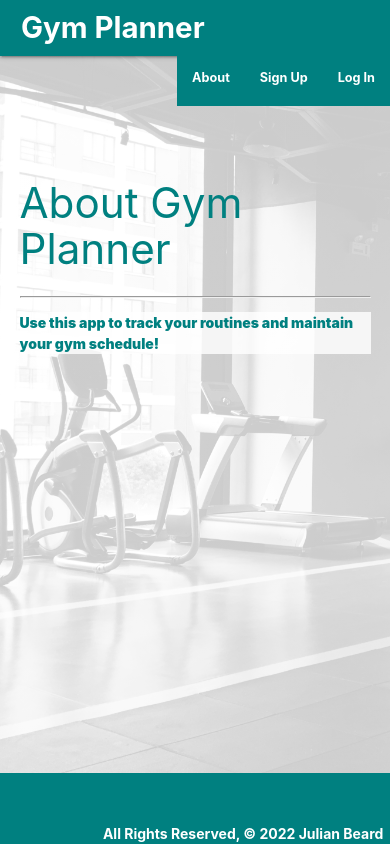
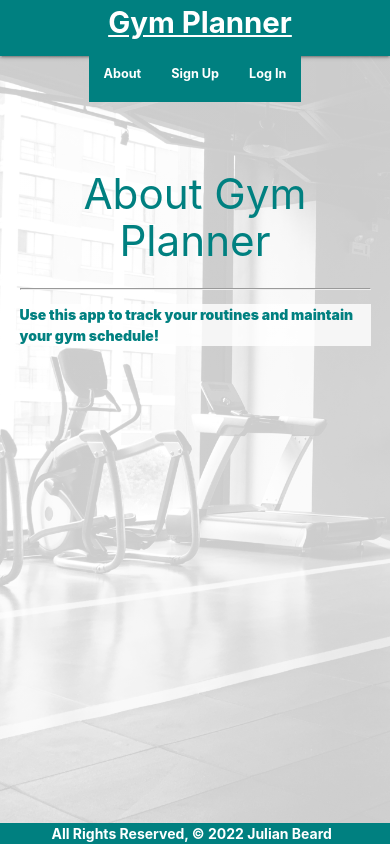
Before and after one commit to badjab326/gymplanner, a Django app: page /about/ in a window 390 px wide. Run offline with Django 4.2, Linux system fonts and the light colour scheme.

Commit message:
new mobile navbar updates

```diff
--- a/main_app/static/css/style.css
+++ b/main_app/static/css/style.css
@@ -13,11 +13,15 @@ body {
 
 }
 
+.left {
+    margin-left: 10px;
+}
+
 main {
     flex: 1 0 auto;
   }
 
-  footer {
+footer {
     padding-top: 0;
     text-align: right;
   }
@@ -55,13 +59,45 @@ p {
 }
 
 @media screen and (max-width: 768px) {
+    .title {
+        display: flex;
+        justify-content: center;
+    }
+
+    .left {
+        text-decoration: underline;
+        margin-top: -5px;
+        float: none !important;
+    }
+
+    nav .brand-logo.left {
+        left: unset !important;
+    }
+
+    nav .brand-logo {
+        position: relative;
+    }
+
     .right {
-        margin-top: 50px;
+        margin-top: -10px;
         background-color: teal;
     }
 
+    .navbuttons {
+        display: flex;
+        flex-direction: row;
+        flex-wrap: wrap;
+        justify-content: space-between;
+    }
+
+    .right-wrapper {
+        display: flex;
+        justify-content: center;
+    }
+
     .container {
-        margin-top: 10vh;
+        margin-top: 9vh;
+        padding-bottom: 2vh;
     }
 
     .li2 {
@@ -70,9 +106,15 @@ p {
 
     h1 {
         font-size: 5vh;
+        text-align: center;
     }
 
     .page-footer {
-        padding-top: 0px;
+        padding-top: 10px;
+    }
+
+    footer {
+        display: flex;
+        justify-content: center;
     }
   }
--- a/main_app/templates/base.html
+++ b/main_app/templates/base.html
@@ -17,12 +17,16 @@
     <header class="navbar-fixed">
       <nav>
         <div class="nav-wrapper">
-          <ul class="title">
+          <div class="title">
+          <ul>
             <li>
-              <a href="/" class="left brand-logo">&nbsp;&nbsp;Gym Planner</a>
+              <a href="/" class="left brand-logo">Gym Planner</a>
             </li>
           </ul>
-          <ul class="right" id="right">
+        </div>
+        <div class="right-wrapper">
+          <ul class="right">
+            <div class="navbuttons">
             <li class="lin"><a class="li2" href="{% url 'about' %}">About</a></li>
             {% if user.is_authenticated %}
             <li class="lin"><a class="li2" href="{% url 'index' %}">View All Routines</a></li>
@@ -34,7 +38,9 @@
             <li class="lin"><a class="li2" href="{% url 'signup' %}">Sign Up</a></li>
             <li class="lin"><a class="li2" href="{% url 'login' %}">Log In</a></li>
             {% endif %}
+          </div>
           </ul>
+        </div>
         </div>
       </nav>
     </header>
```
